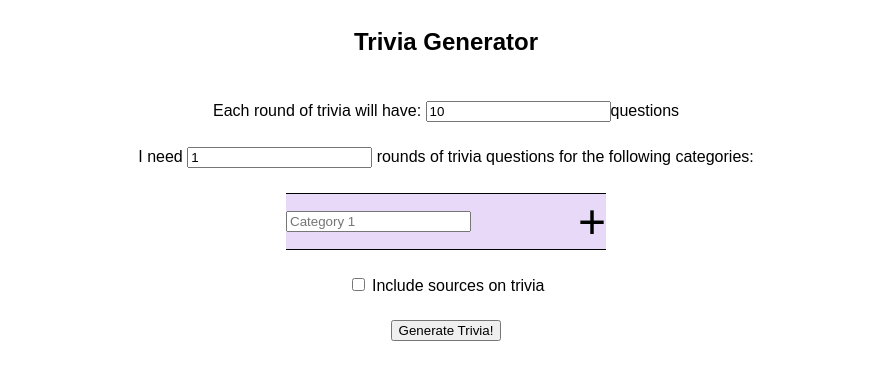
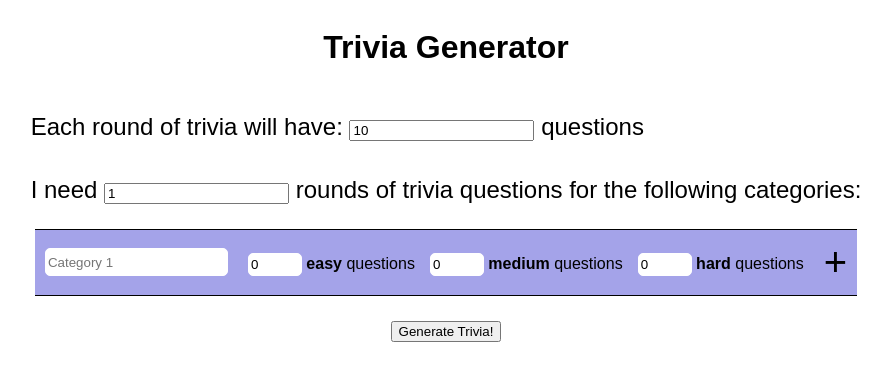
Before and after one commit to landaverdend/trivia-generator, a React (Vite) app in the folder frontend/: page / in a window 1280 px wide. Shown: the top 380 px of the page, without its empty margins (194-1085 px from the left). Built offline with nearby package versions, Linux system fonts and the light colour scheme.

Commit message:
feds should be tormented

```diff
--- a/frontend/src/components/formContainer/FormContainer.tsx
+++ b/frontend/src/components/formContainer/FormContainer.tsx
@@ -1,13 +1,87 @@
 import { useState } from 'react';
 import './form-container.css';
 import { generateTrivia } from '../../api/api';
-import { TriviaQuestion, TriviaResponse } from '../../types/api';
+import { Difficulty, TriviaQuestion, TriviaResponse } from '../../types/api';
+
+type Category = {
+  topic: string;
+  difficulties: Record<Difficulty, number>;
+};
 
 function TriviaQuestionCard({ question }: { question: TriviaQuestion }) {
   return (
-    <div className="trivia-question-container">
+    <div className={`trivia-question-container ${question.difficulty}`}>
       <div>{question.question}</div>
       <div>{question.answer}</div>
+    </div>
+  );
+}
+
+function DifficultyInput({
+  label,
+  value,
+  max,
+  onChange,
+}: {
+  label: string;
+  value: number;
+  max: number;
+  onChange: (value: number) => void;
+}) {
+  return (
+    <span>
+      <input type="number" min="0" max={max} value={value} onChange={(e) => onChange(Number(e.target.value))} /> <b>{label}</b>{' '}
+      questions
+    </span>
+  );
+}
+
+function CategoryCard({
+  index,
+  questionsPerRound,
+  onRemove,
+  onAdd,
+  category,
+  onChange,
+  isLast,
+}: {
+  index: number;
+  questionsPerRound: number;
+  onRemove: () => void;
+  onAdd: () => void;
+  category: Category;
+  onChange: (category: Category) => void;
+  isLast: boolean;
+}) {
+  const updateDifficulty = (difficulty: Difficulty, count: number) => {
+    onChange({
+      ...category,
+      difficulties: { ...category.difficulties, [difficulty]: count },
+    });
+  };
+
+  return (
+    <div className="card-container">
+      <input
+        value={category.topic}
+        placeholder={`Category ${index + 1}`}
+        type="text"
+        onChange={(e) => onChange({ ...category, topic: e.target.value })}
+      />
+      <div className="difficulty-selector-container">
+        {(['easy', 'medium', 'hard'] as Difficulty[]).map((difficulty) => (
+          <DifficultyInput
+            key={difficulty}
+            label={difficulty}
+            value={category.difficulties[difficulty]}
+            max={questionsPerRound}
+            onChange={(value) => updateDifficulty(difficulty, value)}
+          />
+        ))}
+      </div>
+      <span className="action" onClick={isLast ? onAdd : onRemove}>
+        {isLast ? '+' : '-'}
+      </span>
     </div>
   );
 }
@@ -15,113 +89,103 @@ function TriviaQuestionCard({ question }: { question: TriviaQuestion }) {
 export default function FormContainer() {
   const [rounds, setRounds] = useState(1);
   const [questionsPerRound, setQuestionsPerRound] = useState(10);
-  const [topics, setTopics] = useState(['']);
+  const [categories, setCategories] = useState<Category[]>([
+    {
+      topic: '',
+      difficulties: { easy: 0, medium: 0, hard: 0 },
+    },
+  ]);
   const [result, setResult] = useState<TriviaResponse>({ rounds: [] });
-  const [isLoading, setIsLoading] = useState<boolean>(false);
+  const [isLoading, setIsLoading] = useState(false);
 
-  const MinusButton = ({ topic }: { topic: string }) => {
-    return (
-      <span
-        className="action"
-        onClick={() => {
-          setTopics((prev) => {
-            const res = prev.filter((el) => el !== topic);
-            if (res.length === 0) res.push('');
-
-            return res;
+  const handleCategoryChange = (index: number, category: Category) => {
+    setCategories((prev) => {
+      const newCategories = [...prev];
+      newCategories[index] = category;
+      return newCategories;
     });
-        }}>
-        -
-      </span>
-    );
   };
 
-  const PlusButton = () => {
-    return (
-      <span
-        className="action"
-        onClick={() => {
-          setTopics((prev) => {
-            return [...prev, ''];
+  const addCategory = () => {
+    setCategories((prev) => [
+      ...prev,
+      {
+        topic: '',
+        difficulties: { easy: 0, medium: 0, hard: 0 },
+      },
+    ]);
+  };
+
+  const removeCategory = (index: number) => {
+    setCategories((prev) => {
+      const newCategories = prev.filter((_, i) => i !== index);
+      return newCategories.length === 0 ? [{ topic: '', difficulties: { easy: 0, medium: 0, hard: 0 } }] : newCategories;
     });
-        }}>
-        +
-      </span>
-    );
+  };
+
+  const handleGenerateTrivia = async () => {
+    if (isLoading) return;
+
+    setIsLoading(true);
+    try {
+      const response = await generateTrivia({
+        numQuestions: questionsPerRound,
+        triviaRounds: rounds,
+        categories,
+      });
+      setResult(response);
+    } catch (error) {
+      alert('There was an error generating trivia.');
+    } finally {
+      setIsLoading(false);
+    }
   };
 
   return (
     <div className="page-container">
-      <h2>Trivia Generator</h2>
-      <div>
+      <h1>Trivia Generator</h1>
+
+      <div className="initial-form-container">
+        <span>
           Each round of trivia will have:{' '}
-        <input
-          type="number"
-          min="1"
-          value={questionsPerRound}
-          onChange={(e) => {
-            setQuestionsPerRound(Number.parseInt(e.target.value));
-          }}
-        />
+          <input type="number" min="1" value={questionsPerRound} onChange={(e) => setQuestionsPerRound(Number(e.target.value))} />{' '}
           questions
-      </div>
-      <div>
-        I need <input type="number" min="1" value={rounds} onChange={(e) => setRounds(Number.parseInt(e.target.value))} /> rounds
-        of trivia questions for the following categories:
+        </span>
+        <span>
+          I need <input type="number" min="1" value={rounds} onChange={(e) => setRounds(Number(e.target.value))} /> rounds of
+          trivia questions for the following categories:
+        </span>
       </div>
 
       <div className="form-container">
-        {topics.map((topic, i) => (
-          <div className="card-container" key={i}>
-            <input
-              value={topic}
-              placeholder={`Category ${i + 1}`}
-              type="text"
-              onChange={(e) => {
-                const ref = [...topics];
-                ref[i] = e.target.value;
-                setTopics(ref);
-              }}
+        {categories.map((category, i) => (
+          <CategoryCard
+            key={i}
+            index={i}
+            questionsPerRound={questionsPerRound}
+            category={category}
+            onChange={(category) => handleCategoryChange(i, category)}
+            onRemove={() => removeCategory(i)}
+            onAdd={addCategory}
+            isLast={i === categories.length - 1}
           />
-            {i === topics.length - 1 ? <PlusButton /> : <MinusButton topic={topic} />}
-          </div>
         ))}
       </div>
 
-      <span>
-        <input type="checkbox" /> Include sources on trivia
-      </span>
-      <button
-        onClick={() => {
-          if (!isLoading) {
-            const validTopics = topics.filter((topic) => topic.trim() !== '');
-
-            generateTrivia({ numQuestions: questionsPerRound, triviaRounds: rounds, categories: validTopics })
-              .then((res) => {
-                setResult(res);
-              })
-              .catch(() => {
-                alert('There was an error generating trivia.');
-              })
-              .finally(() => {
-                setIsLoading(false);
-              });
-          }
-        }}>
+      <button onClick={handleGenerateTrivia} disabled={isLoading}>
         Generate Trivia!
       </button>
 
-      {/* Generate the output here*/}
+      {isLoading && <div>Loading...</div>}
+
       <div className="trivia-output-container">
-        {result.rounds.map((round) => {
-          return (
-            <div className="trivia-round-container">
+        {result.rounds.map((round, i) => (
+          <div key={i} className="trivia-round-container">
             {round.map((question) => (
               <TriviaQuestionCard key={question.question} question={question} />
             ))}
           </div>
-          );
-        })}
+        ))}
       </div>
     </div>
   );
--- a/frontend/src/components/formContainer/form-container.css
+++ b/frontend/src/components/formContainer/form-container.css
@@ -16,27 +16,37 @@
   justify-content: center;
 }
 
+.initial-form-container {
+  display: flex;
+  flex-direction: column;
+  gap: 35px;
+
+  font-size: clamp(1rem, 2vw, 1.5rem);
+}
+
 .card-container {
   display: flex;
   flex-direction: row;
   justify-content: space-between;
   align-items: center;
-
-  width: 25vw;
+  gap: 20px;
+  padding: 10px;
 
   font-size: xx-large;
-  background-color: rgb(233, 217, 248);
+  background-color: rgb(164, 163, 233);
   border-top: 1px solid black;
   border-bottom: 1px solid black;
 
   position: relative;
 
   input {
-    height: 100%;
+    height: clamp(20px, 3vh, 50px);
+    border: 1px solid white;
+    border-radius: 5px;
   }
 
   .action {
-    font-size: 3rem;
+    font-size: 2.5rem;
   }
 
   .action:hover {
@@ -58,3 +68,18 @@
   flex-direction: row;
   justify-content: space-between;
 }
+
+.difficulty-selector-container {
+  display: flex;
+  justify-content: space-between;
+  flex-wrap: wrap;
+  font-size: clamp(0.7rem, 2vw, 1rem);
+  gap: 15px;
+
+  input {
+    height: 100%;
+
+    border: 1px solid white;
+    border-radius: 5px;
+  }
+}
```
Also changed, not shown: frontend/src/types/api.d.ts (+13 -2 lines). Lines whose indentation alone changed are shown as unchanged.
